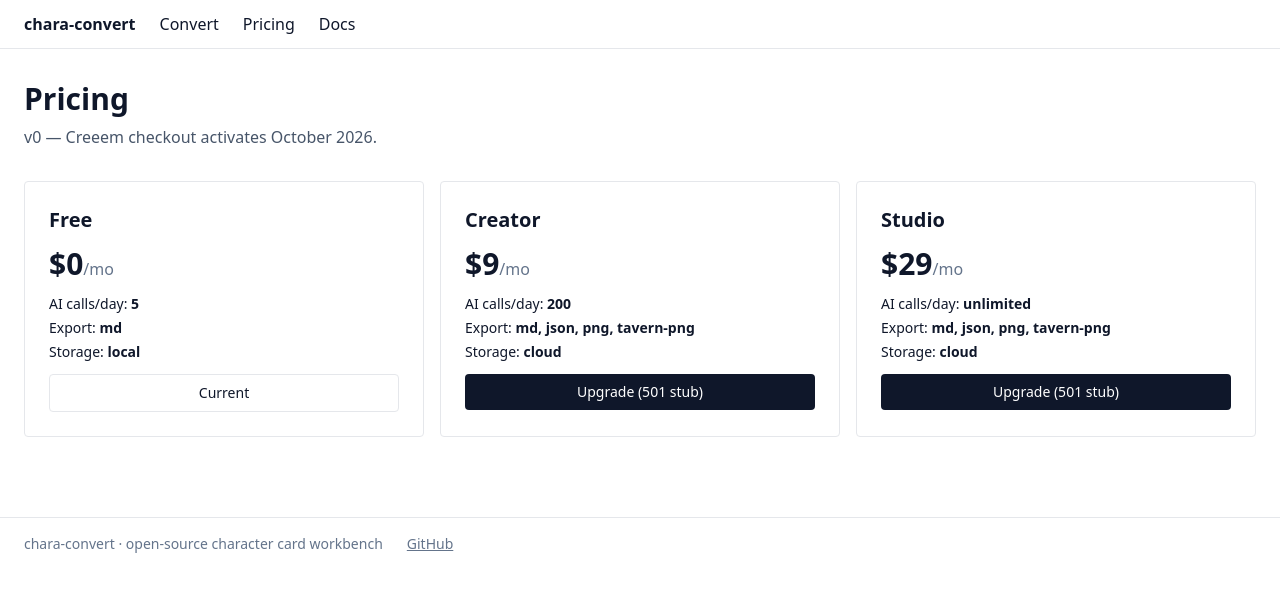
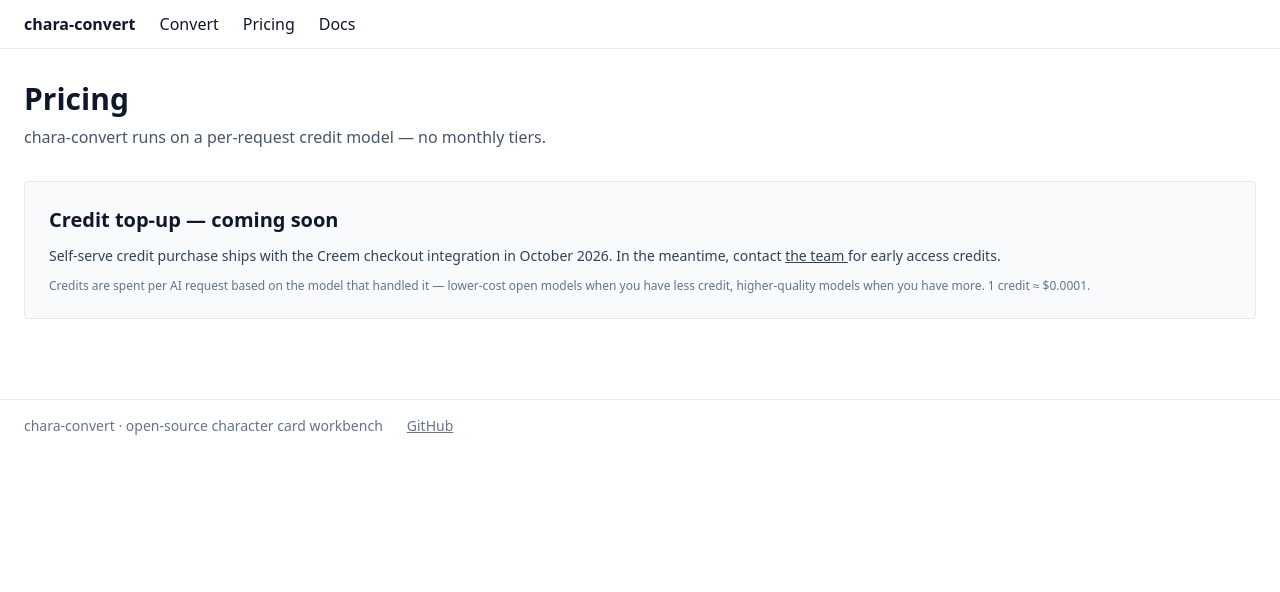
Before and after one commit to zmuleyu/chara-convert, an Astro site in the folder apps/web/: page /chara-convert/pricing in a window 1280 px wide. Built offline with nearby package versions, Linux system fonts and the light colour scheme; Astro itself is replaced by a stand-in of ours.

Commit message:
feat(web): pricing page stubbed for credit-model pivot (top-up pending Creem)
Phase C Task 5.5. Drops the three-tier grid (free/creator/studio with
hardcoded $0/$9/$29 monthly prices and 501-stub checkout links) and
replaces with a single 'Top-up coming soon' placeholder that's truthful
while the Creem checkout integration is pending (Oct 2026).

Removes the TIERS import; tiers.ts is now imported nowhere in live code
(verified by grep). The file stays on disk as dormant per Task 2's
banner so the Creem cutover can re-import it as a credit-grant ladder
without rewriting.

```diff
--- a/apps/web/src/pages/pricing.astro
+++ b/apps/web/src/pages/pricing.astro
@@ -1,34 +1,27 @@
 ---
 import BaseLayout from '~/layouts/BaseLayout.astro';
-import { TIERS } from '~/lib/billing/tiers';
-
-const tiers = [TIERS.free, TIERS.creator, TIERS.studio];
-const base = import.meta.env.BASE_URL;
-const checkoutHref = (id: string) => `${base}api/billing/checkout?plan=${id}`;
 ---
 
 <BaseLayout title="Pricing">
   <h1 class="text-3xl font-bold">Pricing</h1>
-  <p class="mt-2 text-slate-600">v0 — Creeem checkout activates October 2026.</p>
+  <p class="mt-2 text-slate-600">
+    chara-convert runs on a per-request credit model — no monthly tiers.
+  </p>
 
-  <div class="mt-8 grid md:grid-cols-3 gap-4">
-    {tiers.map((t) => (
-      <div class="border rounded p-6 space-y-3">
-        <h2 class="text-xl font-semibold">{t.name}</h2>
-        <p class="text-3xl font-bold">
-          ${t.priceUsdMonth}<span class="text-base font-normal text-slate-500">/mo</span>
-        </p>
-        <ul class="text-sm space-y-1">
-          <li>AI calls/day: <b>{t.aiCapPerDay < 0 ? 'unlimited' : t.aiCapPerDay}</b></li>
-          <li>Export: <b>{t.exportFormats.join(', ')}</b></li>
-          <li>Storage: <b>{t.storage}</b></li>
-        </ul>
-        {t.id === 'free'
-          ? <span class="block px-3 py-2 text-center text-sm border rounded">Current</span>
-          : <a href={checkoutHref(t.id)} class="block px-3 py-2 text-center bg-slate-900 text-white rounded text-sm">
-              Upgrade (501 stub)
-            </a>}
-      </div>
-    ))}
+  <div class="mt-8 border rounded p-6 space-y-3 bg-slate-50">
+    <h2 class="text-xl font-semibold">Credit top-up — coming soon</h2>
+    <p class="text-sm text-slate-700">
+      Self-serve credit purchase ships with the Creem checkout integration in
+      October 2026. In the meantime, contact
+      <a href="https://github.com/zmuleyu/chara-convert/issues/new" class="underline">
+        the team
+      </a>
+      for early access credits.
+    </p>
+    <p class="text-xs text-slate-500">
+      Credits are spent per AI request based on the model that handled it —
+      lower-cost open models when you have less credit, higher-quality models
+      when you have more. 1 credit ≈ $0.0001.
+    </p>
   </div>
 </BaseLayout>
```
